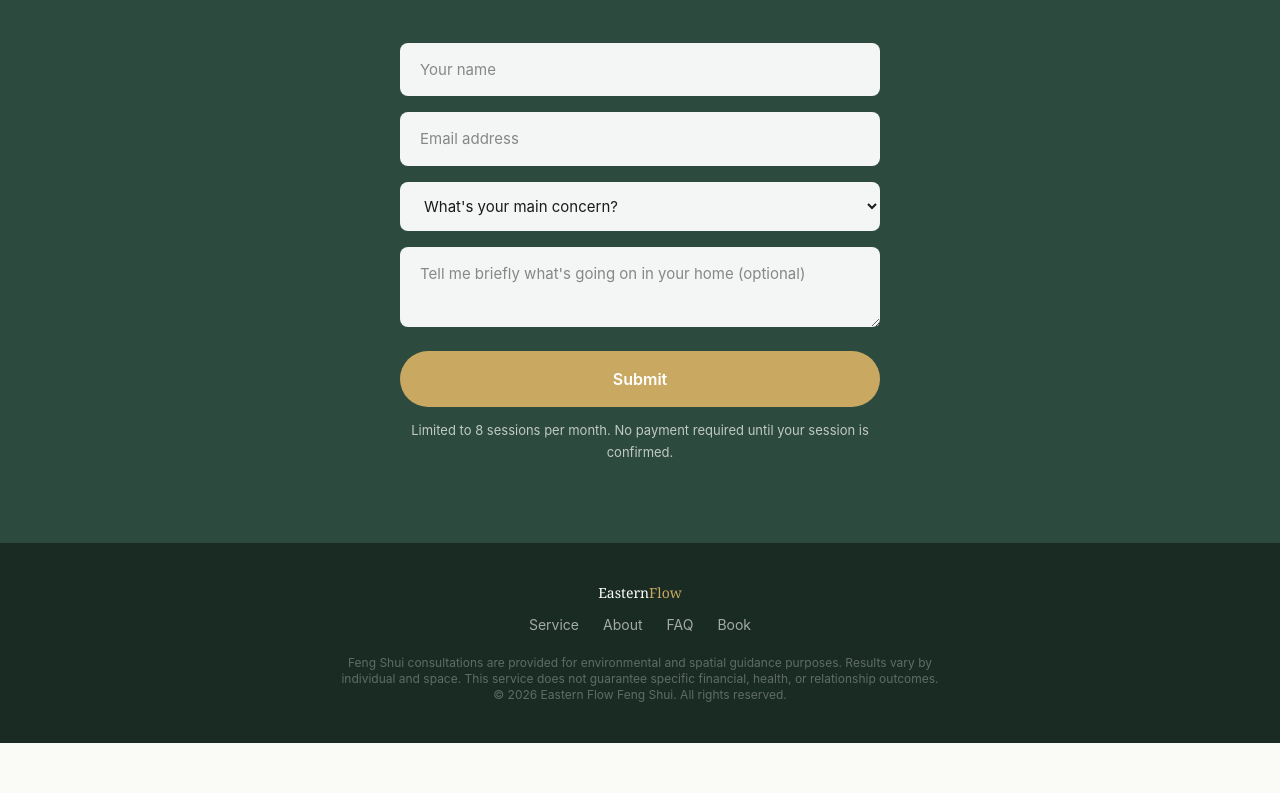
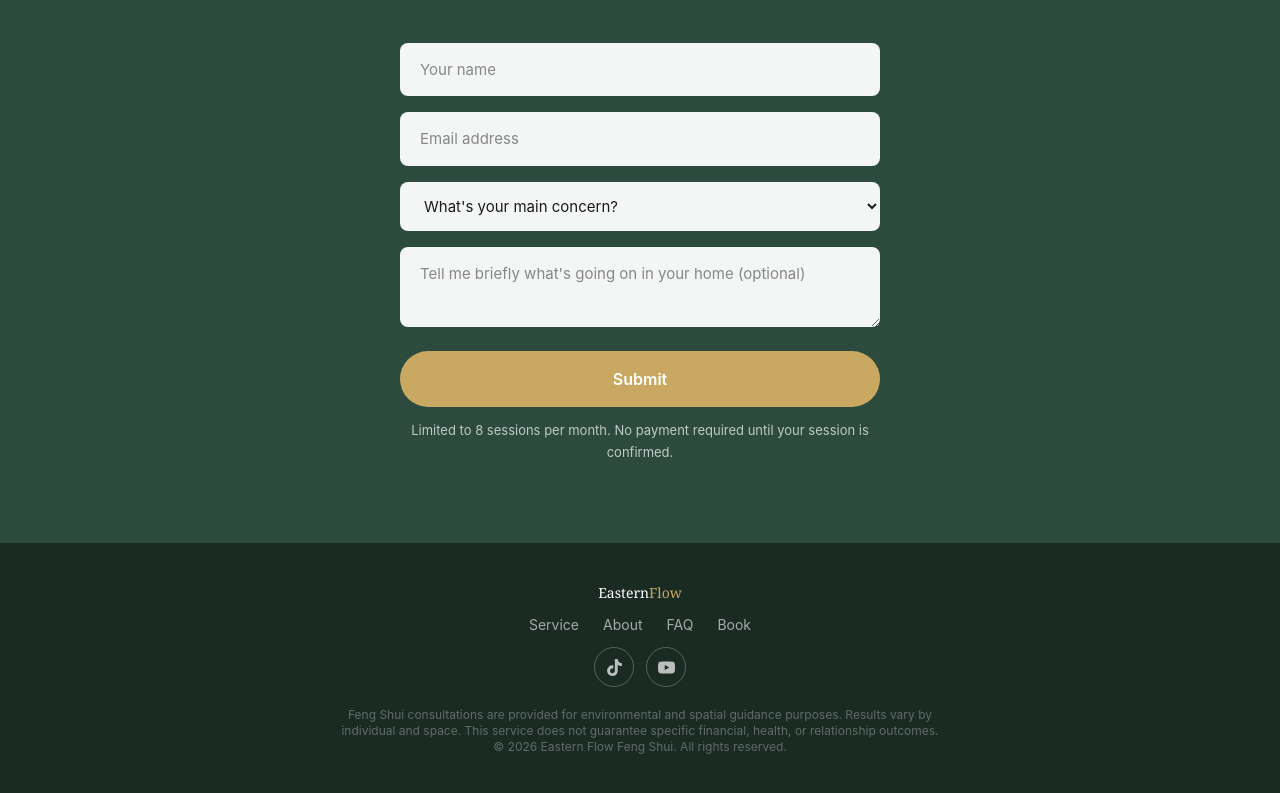
Before and after one commit to KenLau0414/spatial-aura, a Next.js app: page / in a window 1280 px wide. Shown: the part 5108-5901 px from the top of the page. Before the commit the page ends 5851 px from the top, so only its background shows below. Built offline with nearby package versions, Linux system fonts and the light colour scheme.

Commit message:
Update Footer.tsx
feat: add TikTok & YouTube links to footer

```diff
--- a/components/Footer.tsx
+++ b/components/Footer.tsx
@@ -11,6 +11,33 @@
           <a href="#faq" className="mx-3 hover:text-[var(--accent)] transition-colors">FAQ</a>
           <a href="#book" className="mx-3 hover:text-[var(--accent)] transition-colors">Book</a>
         </div>
+
+        {/* ===== 社媒链接：TikTok & YouTube（把两处链接换成你自己的） ===== */}
+        <div className="flex items-center justify-center gap-3 mb-3">
+          <a
+            href="https://www.tiktok.com/@jason.l.spatial.aura"
+            target="_blank"
+            rel="noopener noreferrer"
+            aria-label="TikTok"
+            className="w-10 h-10 rounded-full border border-white/25 text-white/70 flex items-center justify-center transition-all duration-300 hover:-translate-y-1 hover:text-[var(--accent)] hover:border-[var(--accent)]"
+          >
+            <svg viewBox="0 0 24 24" fill="currentColor" className="w-[17px] h-[17px]" aria-hidden="true">
+              <path d="M12.525.02c1.31-.02 2.61-.01 3.91-.02.08 1.53.63 3.09 1.75 4.17 1.12 1.11 2.7 1.62 4.24 1.79v4.03c-1.44-.05-2.89-.35-4.2-.97-.57-.26-1.1-.59-1.62-.93-.01 2.92.01 5.84-.02 8.75-.08 1.4-.54 2.79-1.35 3.94-1.31 1.92-3.58 3.17-5.91 3.21-1.43.08-2.86-.31-4.08-1.03-2.02-1.19-3.44-3.37-3.65-5.71-.02-.5-.03-1-.01-1.49.18-1.9 1.12-3.72 2.58-4.96 1.66-1.44 3.98-2.13 6.15-1.72.02 1.48-.04 2.96-.04 4.44-.99-.32-2.15-.23-3.02.37-.63.41-1.11 1.04-1.36 1.75-.21.51-.15 1.07-.14 1.61.24 1.64 1.82 3.02 3.5 2.87 1.12-.01 2.19-.66 2.77-1.61.19-.33.4-.67.41-1.06.1-1.79.06-3.57.07-5.36.01-4.03-.01-8.05.02-12.07z" />
+            </svg>
+          </a>
+          <a
+            href="https://www.youtube.com/@FengShui-SpatialAura"
+            target="_blank"
+            rel="noopener noreferrer"
+            aria-label="YouTube"
+            className="w-10 h-10 rounded-full border border-white/25 text-white/70 flex items-center justify-center transition-all duration-300 hover:-translate-y-1 hover:text-[var(--accent)] hover:border-[var(--accent)]"
+          >
+            <svg viewBox="0 0 24 24" fill="currentColor" className="w-[17px] h-[17px]" aria-hidden="true">
+              <path d="M23.498 6.186a3.016 3.016 0 0 0-2.122-2.136C19.505 3.545 12 3.545 12 3.545s-7.505 0-9.377.505A3.017 3.017 0 0 0 .502 6.186C0 8.07 0 12 0 12s0 3.93.502 5.814a3.016 3.016 0 0 0 2.122 2.136c1.871.505 9.376.505 9.376.505s7.505 0 9.377-.505a3.015 3.015 0 0 0 2.122-2.136C24 15.93 24 12 24 12s0-3.93-.502-5.814zM9.545 15.568V8.432L15.818 12l-6.273 3.568z" />
+            </svg>
+          </a>
+        </div>
+
         <div className="max-w-[600px] mx-auto text-xs opacity-50 mt-5">
           Feng Shui consultations are provided for environmental and spatial guidance purposes. Results vary by individual and space. This service does not guarantee specific financial, health, or relationship outcomes. &copy; 2026 Eastern Flow Feng Shui. All rights reserved.
         </div>
```
Lines whose indentation alone changed are shown as unchanged.
